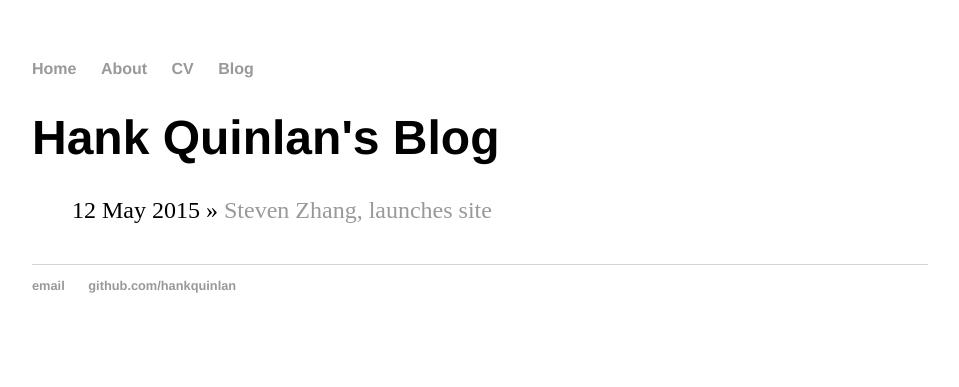
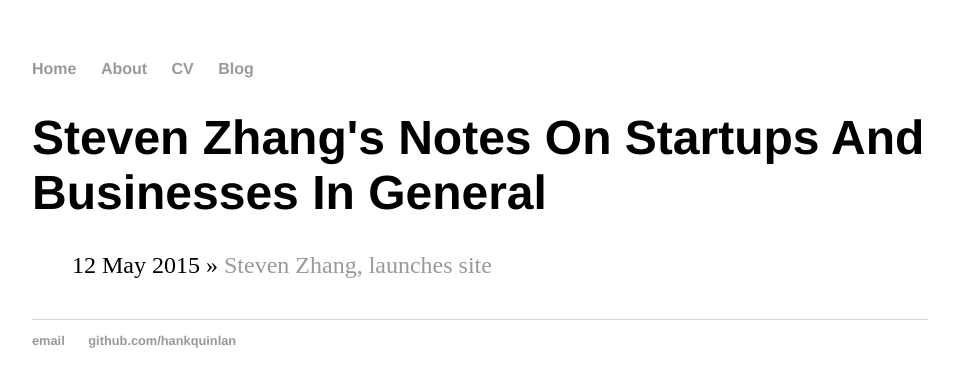
Before and after one commit to PlanetHorizont/derp, a Jekyll site: the page built from blog/index.html, in a window 1280 px wide. Shown: the top 387 px of the page, without its empty margins (160-1119 px from the left). Built offline with Jekyll 4.4.1, drawn with Linux system fonts in a browser that asks for light colours.

Commit message:
Update index.html

```diff
--- a/blog/index.html
+++ b/blog/index.html
@@ -1,6 +1,6 @@
 ---
 layout: default
-title: Hank Quinlan's Blog
+title: Steven Zhang's Notes On Startups And Businesses In General
 ---
 	<h1>{{ page.title }}</h1>
 	<ul class="posts">
```
